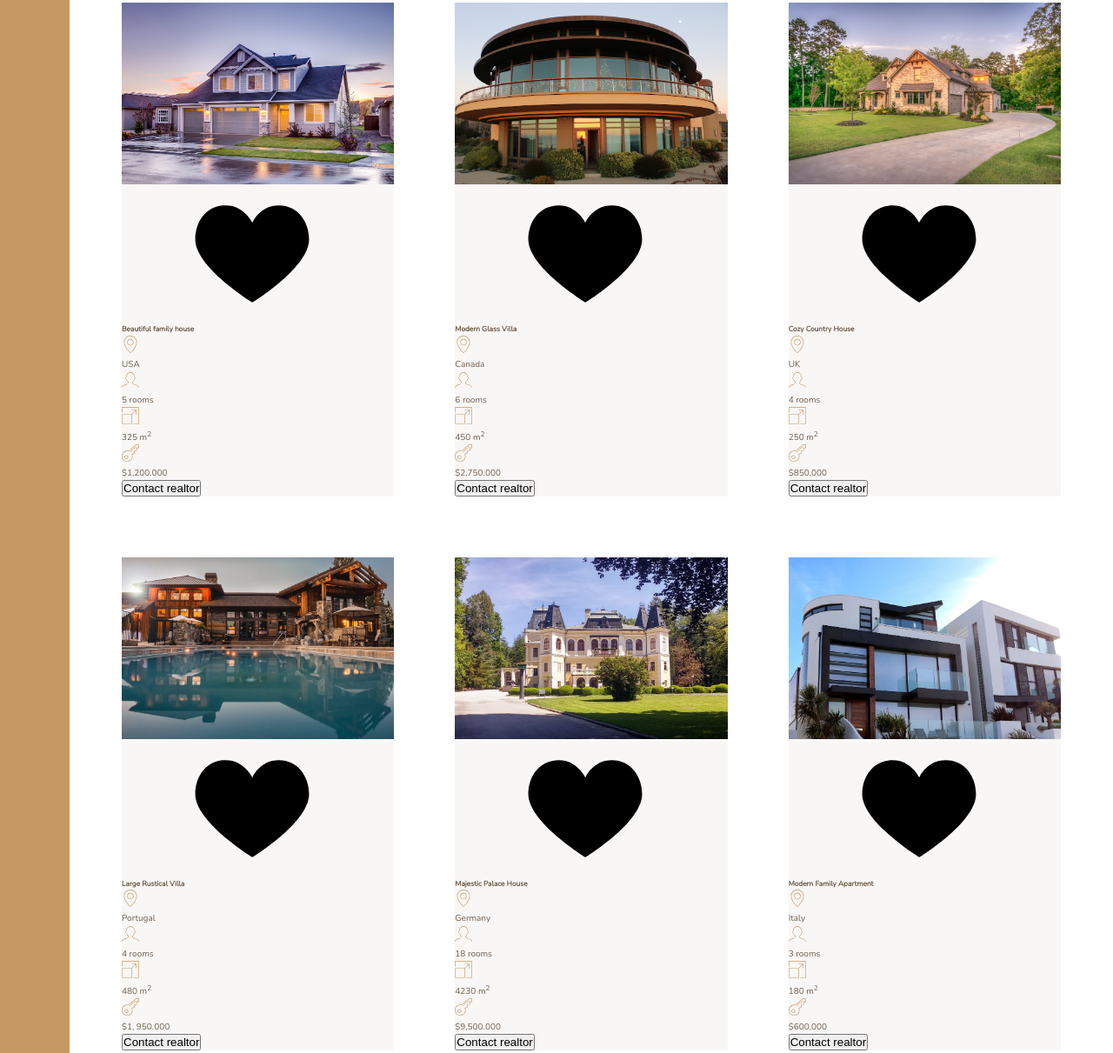
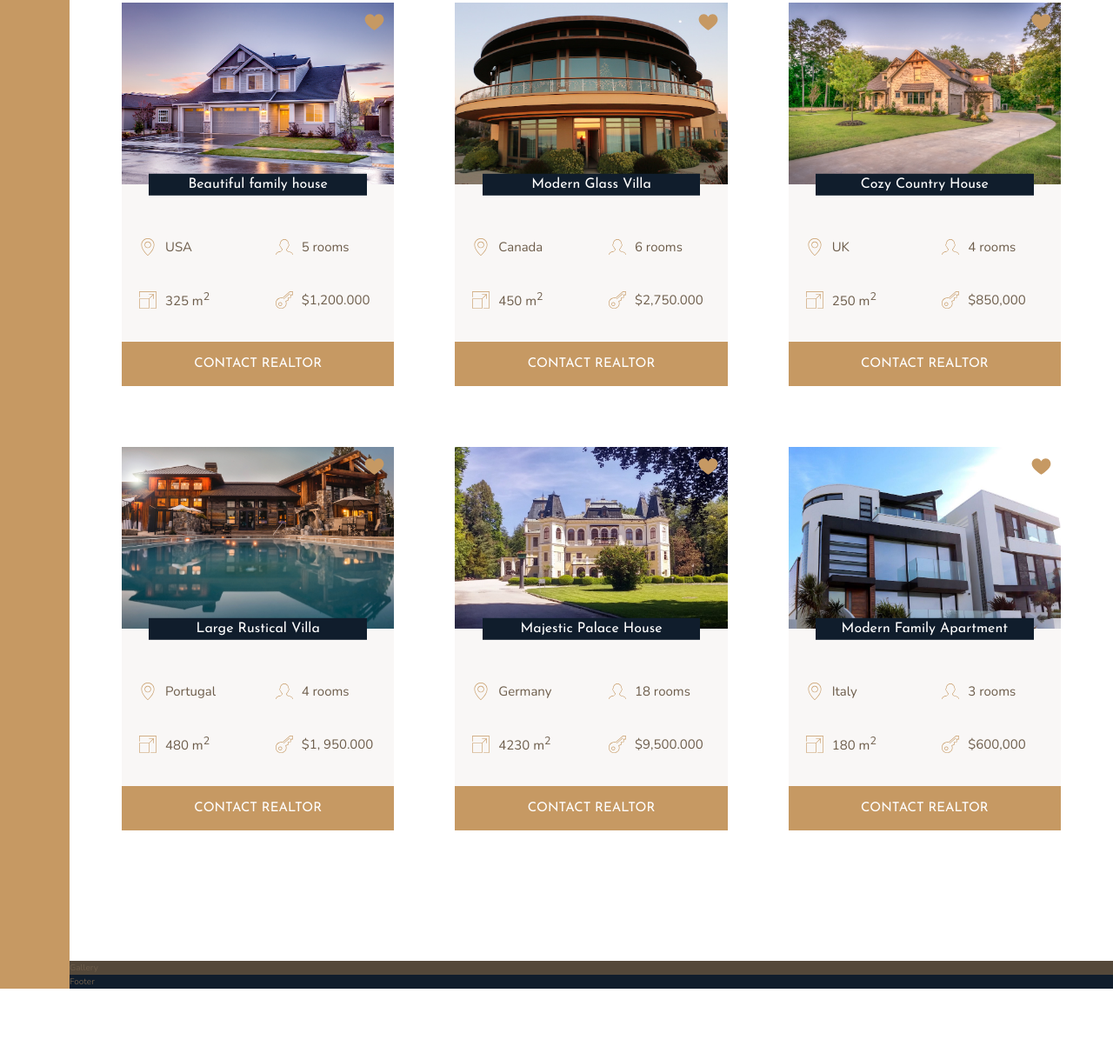
Before and after one commit to Nyambayasgalan/CSS-Grid-Project, a website: page index.html in a window 1280 px wide. Shown: the part 1967-3178 px from the top of the page at 87% size. After the commit the page ends 3104 px from the top, so only its background shows below. Drawn offline with nearby package versions, Linux system fonts and the light colour scheme.

Commit message:
Finished Homes section

```diff
--- a/index.html
+++ b/index.html
@@ -133,7 +133,7 @@
                     </svg>
                     <p>$1,200.000</p>
                 </div>
-                <button class="cta">Contact realtor</button>
+                <button class="btn home__btn">Contact realtor</button>
             </div>
 
             <div class="home">
@@ -169,7 +169,7 @@
                     </svg>
                     <p>$2,750.000</p>
                 </div>
-                <button class="cta">Contact realtor</button>
+                <button class="btn home__btn">Contact realtor</button>
             </div>
 
             <div class="home">
@@ -205,7 +205,7 @@
                     </svg>
                     <p>$850,000</p>
                 </div>
-                <button class="cta">Contact realtor</button>
+                <button class="btn home__btn">Contact realtor</button>
             </div>
 
             <div class="home">
@@ -241,7 +241,7 @@
                     </svg>
                     <p>$1, 950.000</p>
                 </div>
-                <button class="cta">Contact realtor</button>
+                <button class="btn home__btn">Contact realtor</button>
             </div>
 
             <div class="home">
@@ -277,7 +277,7 @@
                     </svg>
                     <p>$9,500.000</p>
                 </div>
-                <button class="cta">Contact realtor</button>
+                <button class="btn home__btn">Contact realtor</button>
             </div>
 
             <div class="home">
@@ -313,7 +313,7 @@
                     </svg>
                     <p>$600,000</p>
                 </div>
-                <button class="cta">Contact realtor</button>
+                <button class="btn home__btn">Contact realtor</button>
             </div>
         </section>
 
--- a/sass/_homes.scss
+++ b/sass/_homes.scss
@@ -10,31 +10,70 @@
 .home {
     background-color: $color-grey-light-1;
 
+    display: grid;
+    grid-template-columns: repeat(2, 1fr);
+    grid-row-gap: 3.5rem;
+
     &__img {
+        grid-row: 1 / 2;
         width: 100%;
+        grid-column: 1 / -1;
+        z-index: 1;
     }
 
-    // &__like {
+    &__like {
+        grid-row: 1 / 2;
+        grid-column: 2 / 3;
+        fill: $color-primary;
+        height: 2.5rem;
+        width: 2.5rem;
+        z-index: 2;
+        justify-self: end;
+        margin: 1rem;
+    }
 
-    // }
+    &__name {
+        grid-column: 1 / -1;
+        grid-row: 1 / 2;
+        justify-self: center;        //horizontally
+        align-self: end;             //vertically
+        z-index: 3;
 
-    // &__name {
+        width: 80%;
+        font-family: $font-display;
+        font-size: 1.6rem;
+        text-align: center;
+        padding: 1.25;
+        background-color: $color-secondary;
+        color: #fff;
+        font-weight: 400;
+        transform: translateY(50%);
+    }
 
-    // }
+    &__location,
+    &__rooms {
+        margin-top: 2.5rem;
+    }
 
     &__location,
     &__rooms,
     &__area,
     &__price {
 
+        font-size: 1.5rem;
+        margin-left: 2rem;
+        display: flex;
+        align-items: center;
+
         svg {
             fill: $color-primary;
             height: 2rem;
             width: 2rem;
+            margin-right: 1rem;
         }
+    }
 
-        // p {
-
-        // }
+    &__btn {
+        grid-column: 1 / -1;
     }
 }
```
Also changed, not shown: css/style.css.
